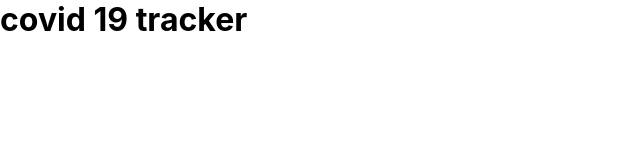
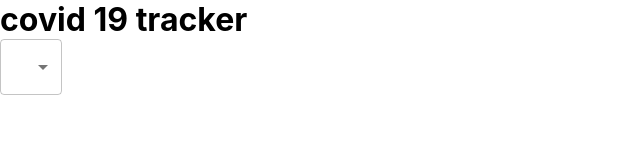
Before and after one commit to oozan/covid-19-tracker, a React (Create React App) app: page / in a window 1280 px wide. Shown: the top 160 px of the page, without its empty margins (0-640 px from the left). Built offline with nearby package versions, Linux system fonts and the light colour scheme.

Commit message:
Created Material-UI Selectdown menu

```diff
--- a/src/App.js
+++ b/src/App.js
@@ -1,11 +1,19 @@
 
+import { FormControl, MenuItem, Select} from '@material-ui/core';
 import './App.css';
 
 function App() {
   return (
     <div className="app">
       <h1>covid 19 tracker</h1>
-
+      <FormControl className="app__dropdown">
+        <Select variant="outlined" value="abc">
+          <MenuItem value="worldwide">Worldwide</MenuItem>
+          <MenuItem value="worldwide">Option two</MenuItem>
+          <MenuItem value="worldwide">Option three</MenuItem>
+          <MenuItem value="worldwide">Option four</MenuItem>
+        </Select>
+      </FormControl>
       {/*Header*/}
        {/* Title + Select input dropdown field */}
 
```
